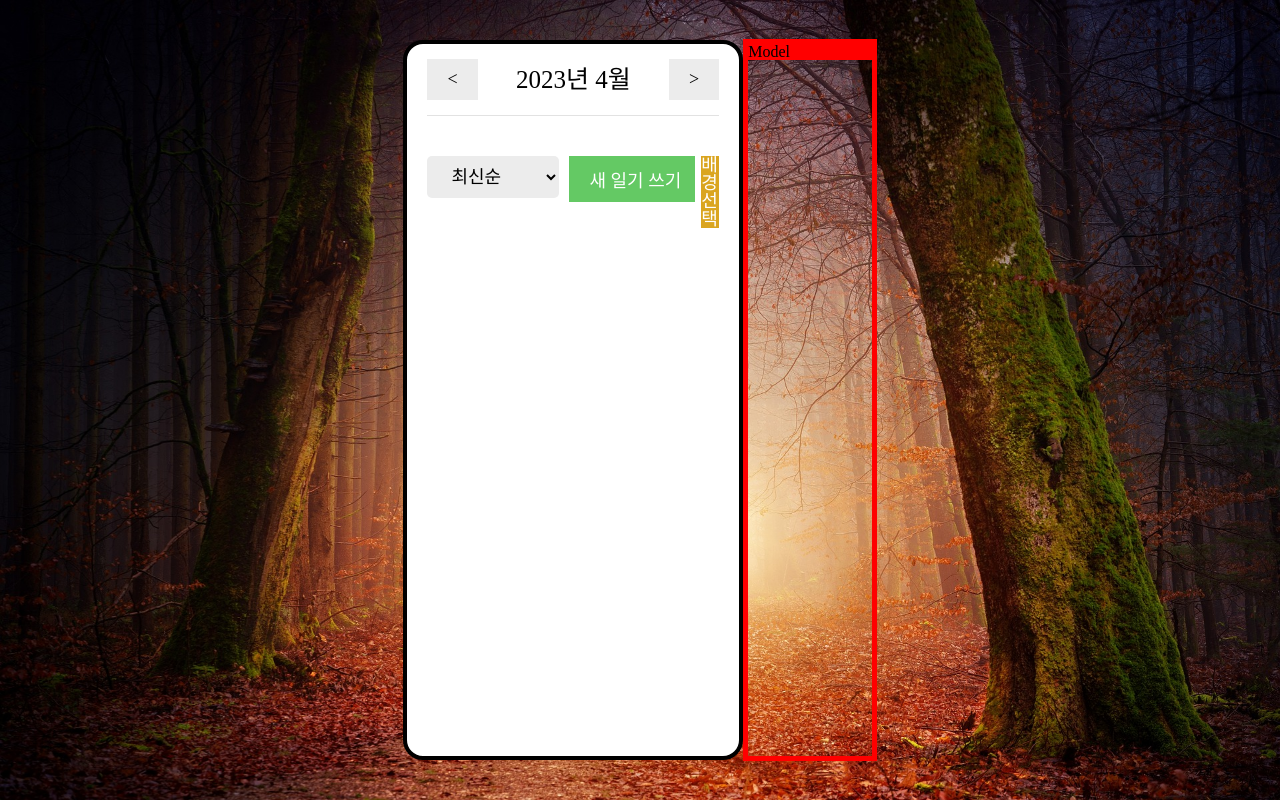
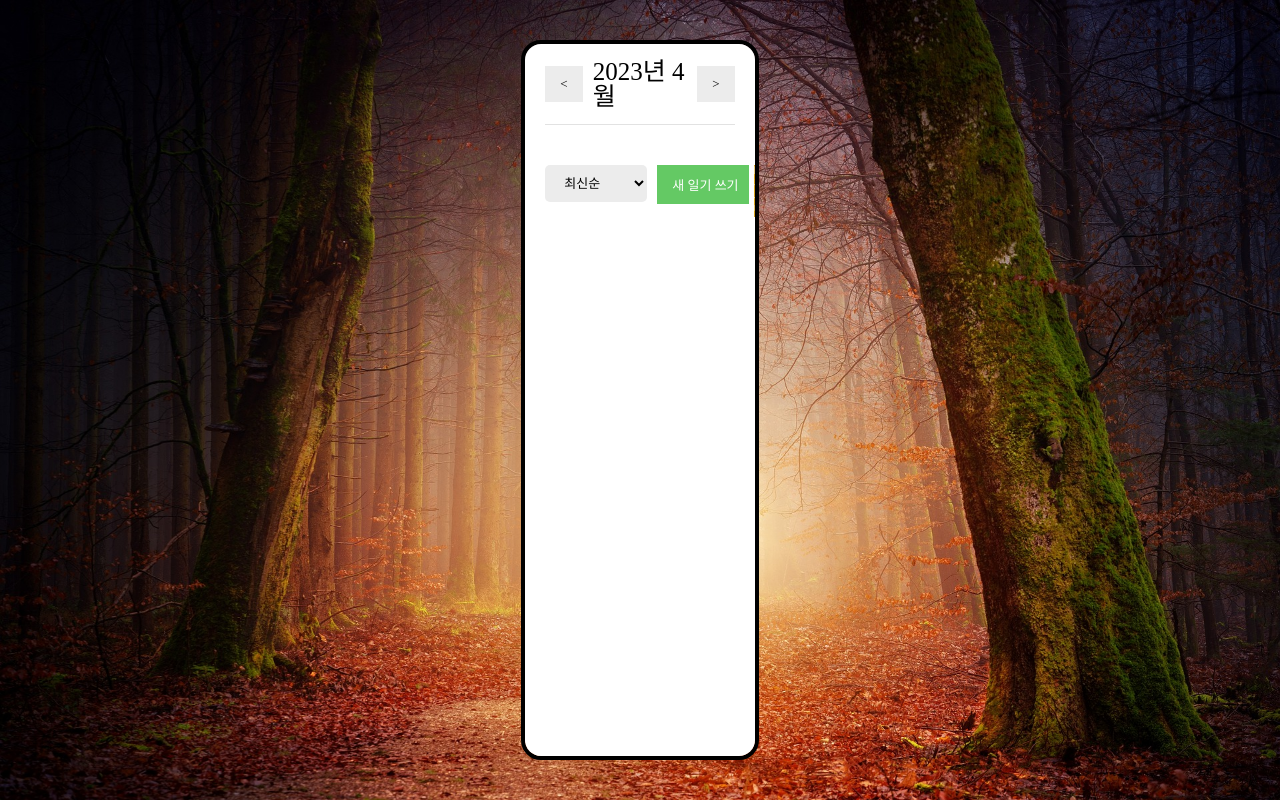
Before and after one commit to insidelamp/react_diary, a React (Create React App) app: page / in a window 1280 px wide. Built offline with nearby package versions, Linux system fonts and the light colour scheme.

Commit message:
배경 선택 기능 추가 완료

```diff
--- a/src/App.tsx
+++ b/src/App.tsx
@@ -23,12 +23,22 @@ type IStateContext = {
   onDelete: ({ targetId, date }: DateType) => void;
 };
 export type BackImgSelectType = {
-  setSelectBackImg: React.Dispatch<React.SetStateAction<number>>;
+  clickModal: boolean;
+  setClickModal: React.Dispatch<React.SetStateAction<boolean>>;
 };
 export const DiaryStateContext = React.createContext<DateType[] | null>(null);
 export const DiaryDispatchContext = React.createContext<IStateContext>(
   {} as IStateContext
 );
+export const backImgArr = [
+  { img: backImg1, name: "숲" },
+  { img: backImg2, name: "우주" },
+  { img: backImg3, name: "나뭇잎" },
+  { img: backImg4, name: "연꽃" },
+  { img: backImg5, name: "꽃" },
+  { img: backImg6, name: "나무" },
+  { img: backImg7, name: "등" },
+];
 
 function App() {
   const idRef = useRef<number>(0);
@@ -37,6 +47,7 @@ function App() {
   >(reducer, []);
   const [isDataLoaded, setIsDataLoaded] = useState<boolean>(false);
   const [selectBackImg, setSelectBackImg] = useState<number>(0);
+  const [clickModal, setClickModal] = useState<boolean>(false);
   useEffect(() => {
     const rawData = localStorage.getItem("diary");
     if (!rawData) {
@@ -93,19 +104,19 @@ function App() {
 
   function changeImg(select: number) {
     if (select == 0) {
-      return backImg1;
+      setSelectBackImg(0);
     } else if (select == 1) {
-      return backImg2;
+      setSelectBackImg(1);
     } else if (select == 2) {
-      return backImg3;
+      setSelectBackImg(2);
     } else if (select == 3) {
-      return backImg4;
+      setSelectBackImg(3);
     } else if (select == 4) {
-      return backImg5;
+      setSelectBackImg(4);
     } else if (select == 5) {
-      return backImg6;
+      setSelectBackImg(5);
     } else if (select == 6) {
-      return backImg7;
+      setSelectBackImg(6);
     }
   }
   console.log(selectBackImg);
@@ -113,7 +124,7 @@ function App() {
     return (
       <Main>
         <DiaryStateContext.Provider value={data}>
-          <BackImg src={backImg1} />
+          <BackImg src={backImgArr[selectBackImg].img} />
           <DiaryDispatchContext.Provider
             value={{ data, onCreate, onUpdate, onDelete }}
           >
@@ -121,7 +132,12 @@ function App() {
               <Routes>
                 <Route
                   path="/"
-                  element={<Home setSelectBackImg={setSelectBackImg} />}
+                  element={
+                    <Home
+                      clickModal={clickModal}
+                      setClickModal={setClickModal}
+                    />
+                  }
                 />
                 <Route path="/new" element={<New />} />
                 <Route path="/diary/:id" element={<Diary />} />
@@ -129,7 +145,11 @@ function App() {
               </Routes>
               <div>데이터 준비중입니다</div>
             </MainContent>
-            <SelectSpace>123</SelectSpace>
+            {clickModal ? (
+              <SelectSpace>
+                <Modal changeImg={changeImg} />
+              </SelectSpace>
+            ) : null}
           </DiaryDispatchContext.Provider>
         </DiaryStateContext.Provider>
       </Main>
@@ -138,7 +158,7 @@ function App() {
     return (
       <Main>
         <DiaryStateContext.Provider value={data}>
-          <BackImg src={changeImg(selectBackImg)} />
+          <BackImg src={backImgArr[selectBackImg].img} />
           <DiaryDispatchContext.Provider
             value={{ data, onCreate, onUpdate, onDelete }}
           >
@@ -146,16 +166,23 @@ function App() {
               <Routes>
                 <Route
                   path="/"
-                  element={<Home setSelectBackImg={setSelectBackImg} />}
+                  element={
+                    <Home
+                      clickModal={clickModal}
+                      setClickModal={setClickModal}
+                    />
+                  }
                 />
                 <Route path="/new" element={<New />} />
                 <Route path="/diary/:id" element={<Diary />} />
                 <Route path="/edit/:id" element={<Edit />} />
               </Routes>
             </MainContent>
-            <SelectSpace>
-              <Modal />
-            </SelectSpace>
+            {clickModal ? (
+              <SelectSpace>
+                <Modal changeImg={changeImg} />
+              </SelectSpace>
+            ) : null}
           </DiaryDispatchContext.Provider>
         </DiaryStateContext.Provider>
       </Main>
@@ -164,7 +191,7 @@ function App() {
 }
 const Main = styled.div`
   margin: 0 auto;
-  max-width: 600px;
+  max-width: 550px;
   width: 100%;
   height: 95vh;
   background-color: white;
@@ -186,9 +213,8 @@ const MainContent = styled.div`
   overflow-y: hidden;
 `;
 const SelectSpace = styled.div`
-  width: 200px;
-  height: 89vh;
-  border: 5px solid red;
+  width: 20vh;
+  height: 90vh;
   z-index: 3;
 `;
 const BackImg = styled.img`
--- a/src/components/Button.tsx
+++ b/src/components/Button.tsx
@@ -23,8 +23,8 @@ const ButtonStyle = styled.button`
   cursor: pointer;
   border: none;
   box-sizing: 5px;
-  padding: 10px 20px;
-  font-size: 18px;
+  padding: 10px 15px;
+  font-size: 13px;
   white-space: nowrap;
   font-family: "Instrument Serif", serif;
   background-color: #ececec;
--- a/src/components/DiaryItem.tsx
+++ b/src/components/DiaryItem.tsx
@@ -42,7 +42,7 @@ const ItemWrapper = styled.div`
 const ImgWrapper = styled.div`
   cursor: pointer;
   min-width: 100px;
-  height: 70px;
+  height: 60px;
   border-radius: 5px;
   display: flex;
   justify-content: center;
--- a/src/components/DiaryList.tsx
+++ b/src/components/DiaryList.tsx
@@ -14,9 +14,10 @@ const sortOptionList = [
 
 interface ListType {
   data: DateType[];
-  setSelectBackImg: React.Dispatch<React.SetStateAction<number>>;
+  clickModal: boolean;
+  setClickModal: React.Dispatch<React.SetStateAction<boolean>>;
 }
-function DiaryList({ data, setSelectBackImg }: ListType) {
+function DiaryList({ data, clickModal, setClickModal }: ListType) {
   const navigate = useNavigate();
   const [sortType, setSortType] = useState<string>("latest");
   const [sortedData, setSortedData] = useState<DateType[]>([]);
@@ -26,6 +27,10 @@ function DiaryList({ data, setSelectBackImg }: ListType) {
   const onClickNew = () => {
     navigate("/new");
   };
+
+  function clickModalFunc() {
+    setClickModal(!clickModal);
+  }
 
   useEffect(() => {
     const compare = (a: DateType, b: DateType) => {
@@ -58,7 +63,7 @@ function DiaryList({ data, setSelectBackImg }: ListType) {
             onClickFunc={onClickNew}
           />
         </ListRight>
-        <BackSelectBtn>배경선택</BackSelectBtn>
+        <BackSelectBtn onClick={clickModalFunc}>배경선택</BackSelectBtn>
       </MenuWrapper>
       <ListWrapper>
         {sortedData.map((it) => (
@@ -68,14 +73,6 @@ function DiaryList({ data, setSelectBackImg }: ListType) {
     </Wrapper>
   );
 }
-const BackSelectBtn = styled.div`
-  width: 200px;
-  background-color: goldenrod;
-  display: flex;
-  align-items: center;
-  justify-content: center;
-  color: white;
-`;
 
 const Wrapper = styled.div`
   margin: 20px 10px 30px 0px;
@@ -105,9 +102,9 @@ const MenuSelect = styled.select`
   border: none;
   border-radius: 5px;
   background-color: #ececec;
-  padding: 10px 20px;
+  padding: 10px 15px;
   cursor: pointer;
-  font-size: 18px;
+  font-size: 13px;
 `;
 const ListRight = styled.div`
   border: none;
@@ -118,6 +115,16 @@ const ListRight = styled.div`
     flex-grow: 1;
   }
 `;
+const BackSelectBtn = styled.div`
+  width: 200px;
+  font-size: 13px;
+  background-color: goldenrod;
+  display: flex;
+  align-items: center;
+  justify-content: center;
+  color: white;
+`;
+
 const ListWrapper = styled.div`
   margin-top: 80px;
   overflow: scroll;
--- a/src/components/Modal.tsx
+++ b/src/components/Modal.tsx
@@ -1,18 +1,55 @@
 import React from "react";
 import styled from "styled-components";
-import backImg1 from "../img/backgroudImg/beautiful-nature.jpg";
-import backImg2 from "../img/backgroudImg/beautiful-nature2.jpg";
-import backImg3 from "../img/backgroudImg/beautiful-nature3.jpg";
-import backImg4 from "../img/backgroudImg/flower.png";
-import backImg5 from "../img/backgroudImg/flower2.png";
-import backImg6 from "../img/backgroudImg/wood.jpg";
-import backImg7 from "../img/backgroudImg/christmas-bauble.jpg";
 
-function Modal() {
-  return <ModalSpace>Model</ModalSpace>;
+import { backImgArr } from "../App";
+
+type BackImgType = {
+  changeImg: (idx: number) => void;
+};
+function Modal({ changeImg }: BackImgType) {
+  return (
+    <ModalSpace>
+      {backImgArr.map((item, idx) => (
+        <ModalContent key={idx}>
+          <SmallImg src={item.img} />
+          <ModalLabel>
+            <input
+              type="radio"
+              name="배경이미지"
+              onClick={() => changeImg(idx)}
+            />
+            <div>{item.name}</div>
+          </ModalLabel>
+        </ModalContent>
+      ))}
+    </ModalSpace>
+  );
 }
 const ModalSpace = styled.div`
-  background-color: red;
+  border: 3px solid gray;
+  padding: 10px 0px;
+  border-radius: 10px;
+  background-color: white;
   z-index: 5;
+  display: flex;
+  flex-direction: column;
+  justify-content: center;
+  align-items: center;
+`;
+const ModalContent = styled.div`
+  display: flex;
+  flex-direction: column;
+  justify-content: center;
+  align-items: center;
+`;
+const ModalLabel = styled.label`
+  display: flex;
+  height: 30px;
+  align-items: center;
+`;
+
+const SmallImg = styled.img`
+  width: 80%;
+  height: 75px;
 `;
 export default Modal;
--- a/src/pages/Home.tsx
+++ b/src/pages/Home.tsx
@@ -8,7 +8,7 @@ import { getMonthRangeByDate, setPageTitle } from "../until";
 import DiaryList from "../components/DiaryList";
 import { BackImgSelectType } from "../App";
 
-function Home({ setSelectBackImg }: BackImgSelectType) {
+function Home({ clickModal, setClickModal }: BackImgSelectType) {
   const [pivotDate, setPrivotDate] = useState<Date>(new Date());
   const data = useContext(DiaryStateContext);
   const [filteredData, setFilteredDate] = useState<DateType[]>([]);
@@ -22,7 +22,6 @@ function Home({ setSelectBackImg }: BackImgSelectType) {
   const onDecreaseMonth = () => {
     setPrivotDate(new Date(pivotDate.getFullYear(), pivotDate.getMonth() - 1));
   };
-  console.log(setSelectBackImg);
   useEffect(() => {
     if (data !== null && data.length >= 1) {
       const { beginTimeStamp, endTimeStamp } = getMonthRangeByDate(pivotDate);
@@ -46,7 +45,11 @@ function Home({ setSelectBackImg }: BackImgSelectType) {
         rightChild={<Button text={">"} onClickFunc={onIncreaseMonth} />}
       />
 
-      <DiaryList data={filteredData} setSelectBackImg={setSelectBackImg} />
+      <DiaryList
+        data={filteredData}
+        clickModal={clickModal}
+        setClickModal={setClickModal}
+      />
     </HomeWrapper>
   );
 }
```
